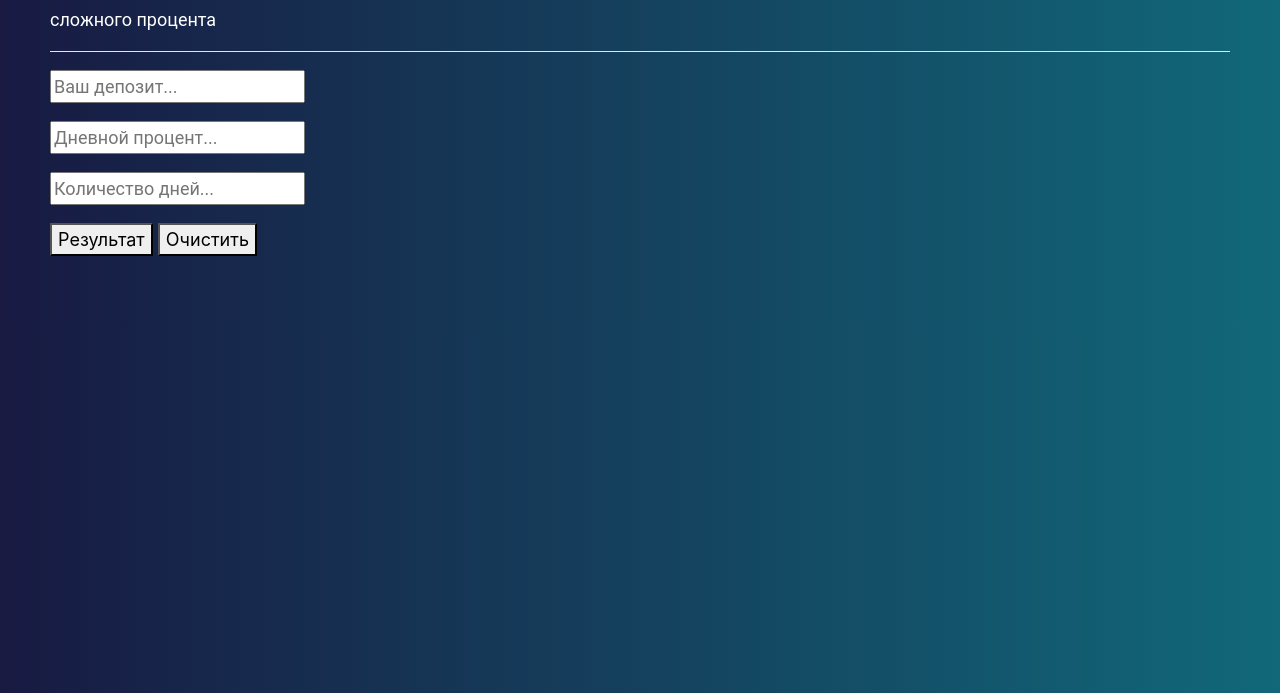
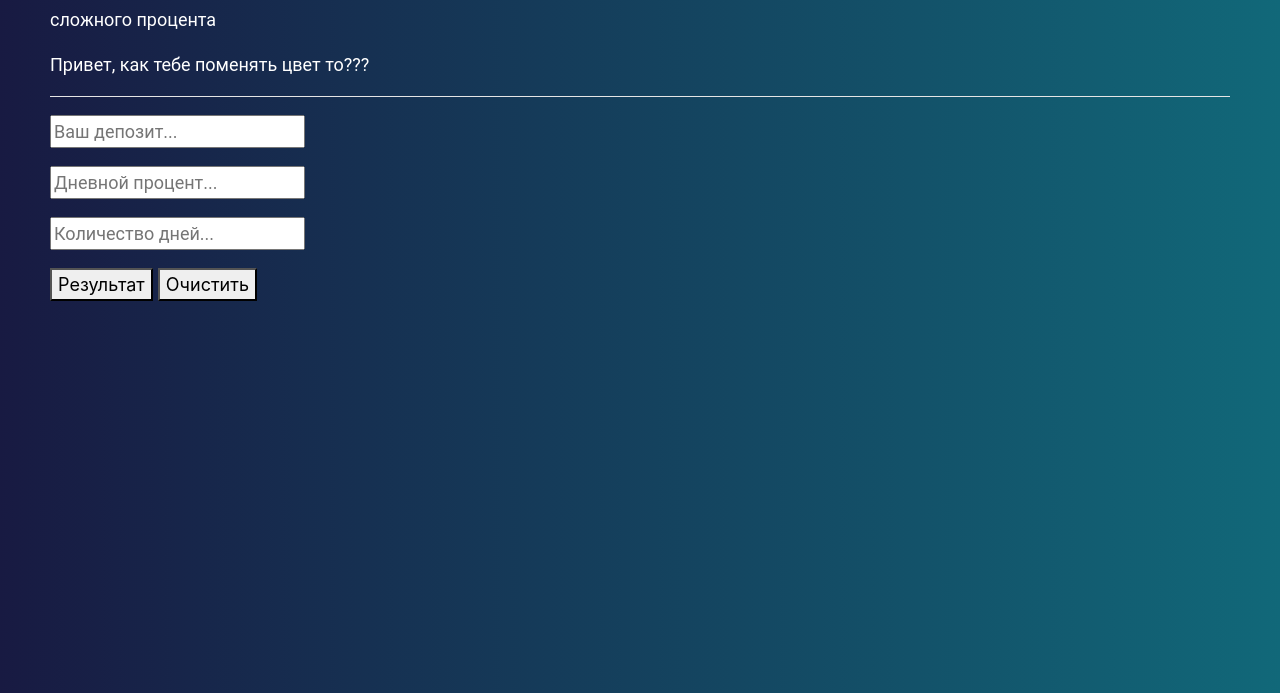
Before and after one commit to DG-webdesign/DG-art-project, a plain HTML site: page index.html in a window 1280 px wide. Shown: the part 107-800 px from the top of the page. Drawn offline with nearby package versions, Linux system fonts and the light colour scheme.

```diff
--- a/index.html
+++ b/index.html
@@ -11,6 +11,7 @@
 <body>
 <h1>ВОЛШЕБНЫЙ КАЛЬКУЛЯТОР</h1>
 <p>сложного процента</p>
+<p class="two">Привет, как тебе поменять цвет то???</p>
 <hr color= white>
 <p><input type="text" id="n1" placeholder="Ваш депозит..." required=""></p>
 <p><input type="text" id="n2" placeholder="Дневной процент..." required=""></p>
--- a/main2.css
+++ b/main2.css
@@ -4,9 +4,9 @@
 }
 
 body {
-  background: #181A42;
-  background: -webkit-linear-gradient(to right, #181A42, #116879);
-  background: linear-gradient(to right, #181A42, #116879);
+  background: #181a42;
+  background: -webkit-linear-gradient(to right, #181a42, #116879);
+  background: linear-gradient(to right, #181a42, #116879);
 
   color: white;
   padding: 50px;
@@ -16,3 +16,8 @@
   font-size: 95px;
   color: #11902c;
 }
+
+#two {
+  font-size: 50px;
+  color: #11902c;
+}
```
